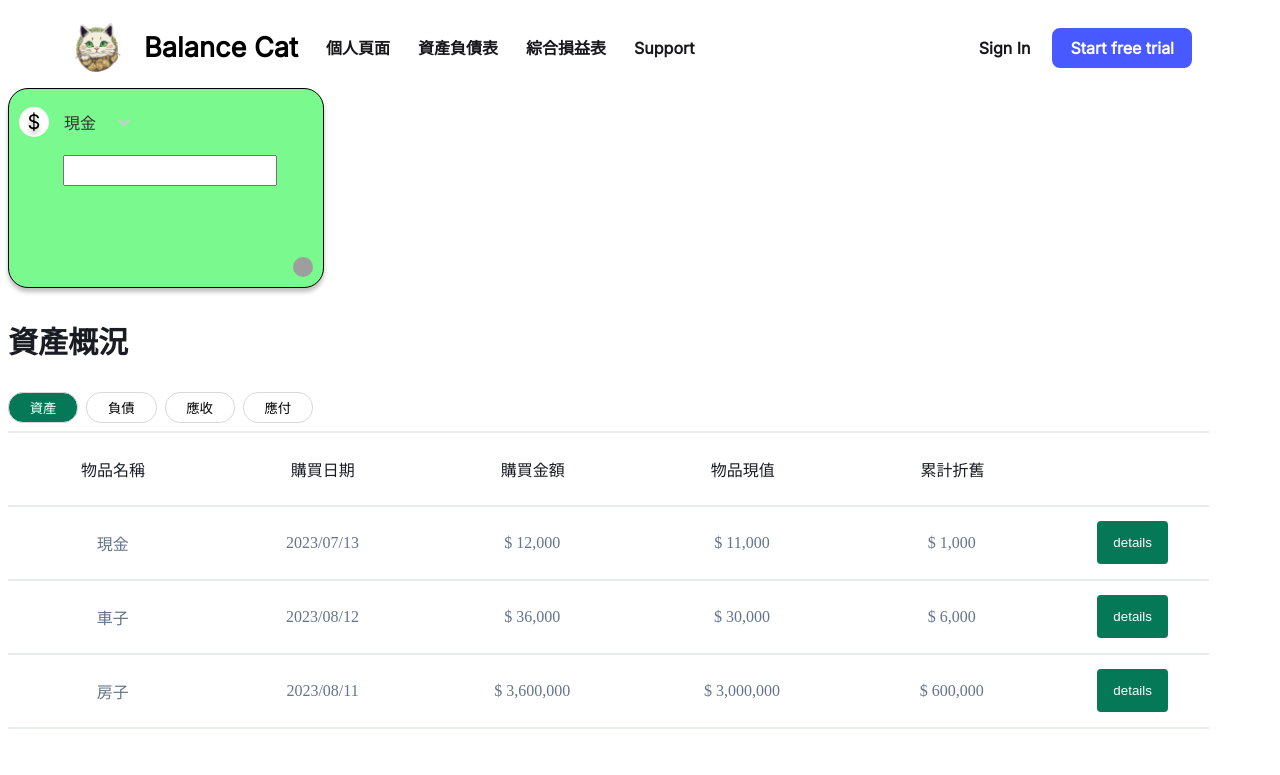
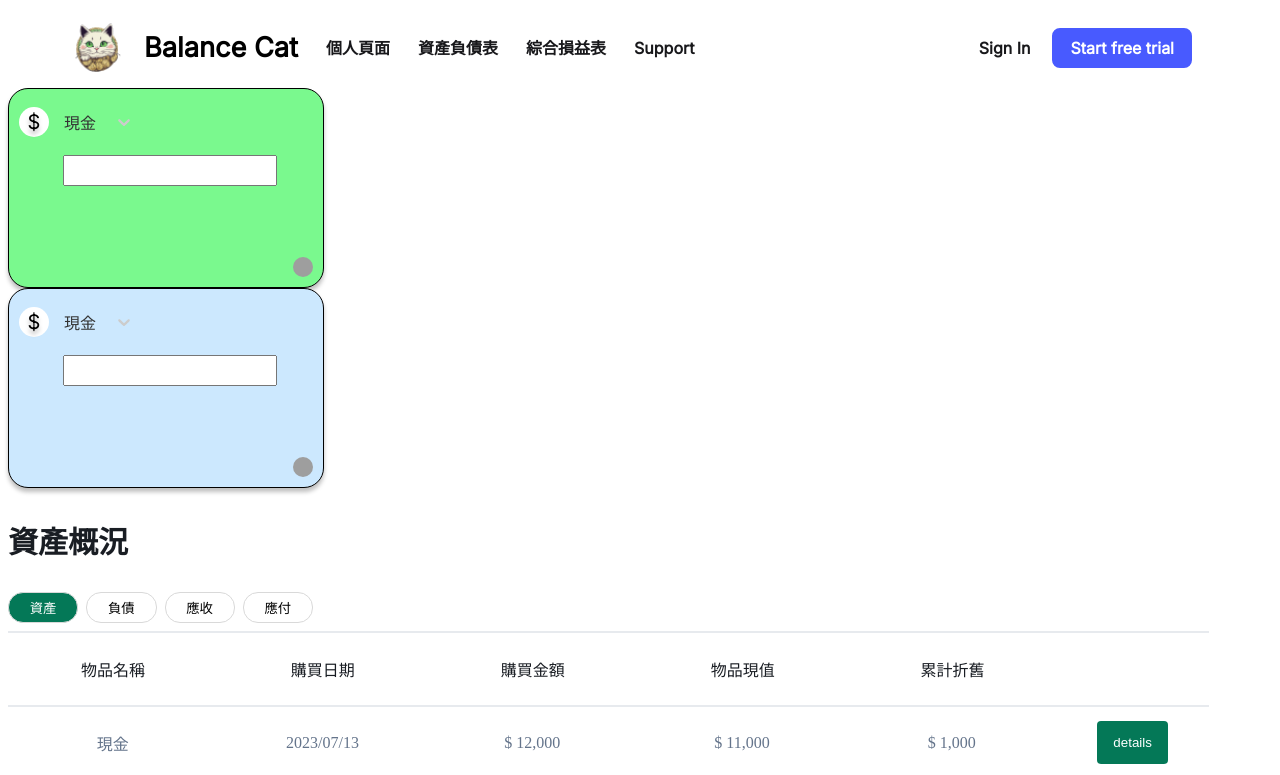
Before and after one commit to DongYanWu/balanceCat, a Next.js app in the folder balancecat/: page / in a window 1280 px wide. Shown: the top 775 px of the page. Built offline with nearby package versions, Linux system fonts and the light colour scheme; grey boxes are pictures that could not be loaded.

Commit message:
feat(add entriesform): add entriesForm

```diff
--- a/balancecat/components/AccountsBox.jsx
+++ b/balancecat/components/entriesForm/AccountsBox.jsx
@@ -1,7 +1,7 @@
 import Image from "next/image";
 import { Inter } from "next/font/google";
 import React, { useState } from "react";
-import styles from "../styles/accountsbox.module.scss";
+import styles from "../../styles/accountsbox.module.scss";
 import SelectAccount from "./SelectAccount";
 
 const inter = Inter({
@@ -9,24 +9,19 @@ const inter = Inter({
   subsets: ["latin"],
 });
 
-export default function AccountsBox() {
+export default function AccountsBox({ isDebit }) {
   const [isDescriptionVisible, setDescriptionVisible] = useState(false);
-  const [isSelecting, setIsSelecting] = useState(false);
   return (
-    <div className={styles.container}>
+    <div
+      className={styles.container}
+      style={{ background: isDebit ? "#7af98e" : "#CCE8FE" }}
+    >
       <div className={styles.content}>
         <div className={styles.accountSelectBox}>
           <div className={styles.icon}>
             <p>$</p>
           </div>
-          {/* <p className={inter.className}>應收帳款</p>
-          <Image
-            src="/vector.png"
-            onClick={() => setIsSelecting(!isSelecting)}
-            height={12}
-            width={12}
-            style={{ cursor: "pointer" }}
-          /> */}
+
           <SelectAccount />
         </div>
         <label htmlFor="amoutInput" className={styles.amoutInput}>
@@ -35,15 +30,11 @@ export default function AccountsBox() {
 
         <label
           htmlFor="descriptionInput"
-          className={styles.amoutInput}
+          className={styles.descriptionInput}
           style={{ display: isDescriptionVisible ? "block" : "none" }}
         >
           <p>註解</p>
-          <input
-            type="text"
-            id="descriptionInput"
-            className={styles.descriptionInput}
-          />
+          <textarea type="text" id="descriptionInput" />
         </label>
         <div
           className={styles.circle}
--- a/balancecat/components/SelectAccount.jsx
+++ b/balancecat/components/entriesForm/SelectAccount.jsx
@@ -1,6 +1,5 @@
 import React from "react";
 import Select from "react-select";
-import { tuple } from "yup";
 
 const defaultOption = {
   value: "",
--- a/balancecat/pages/index.js
+++ b/balancecat/pages/index.js
@@ -1,5 +1,5 @@
 import FrequentlyAskedQuestions from "@/components/FrequentlyAskedQuestions";
-import AccountsBox from "@/components/AccountsBox";
+import AccountsBox from "@/components/entriesForm/AccountsBox";
 import AssetsOverview from "@/components/AssetsOverview";
 import NavBar from "../components/NavBar";
 
@@ -7,6 +7,7 @@ export default function Home() {
   return (
     <div>
       <NavBar />
+      <AccountsBox isDebit />
       <AccountsBox />
       <AssetsOverview />
       <FrequentlyAskedQuestions />
--- a/balancecat/styles/accountsbox.module.scss
+++ b/balancecat/styles/accountsbox.module.scss
@@ -2,7 +2,7 @@
   //   width: 350px;
   position: relative;
   width: 25%;
-  height: 200px;
+  min-height: 200px;
   flex-shrink: 0;
   border-radius: 20px;
   border: 1px solid #000;
@@ -45,6 +45,7 @@
       margin: auto;
       width: 70%;
       height: 25px;
+
       input {
         width: 100%;
         height: 100%;
@@ -52,11 +53,16 @@
     }
     .descriptionInput {
       width: 70%;
-      height: 25px;
+      height: 200px;
       margin: auto;
-      .descriptionInput {
+      p {
+        margin: 0;
+      }
+      textarea {
         width: 100%;
-        height: 125px;
+        height: 70%;
+        flex-shrink: 0;
+        border-radius: 10%;
       }
     }
   }
```
Also changed, not shown: balancecat/components/entriesForm/Entries.js (added).
